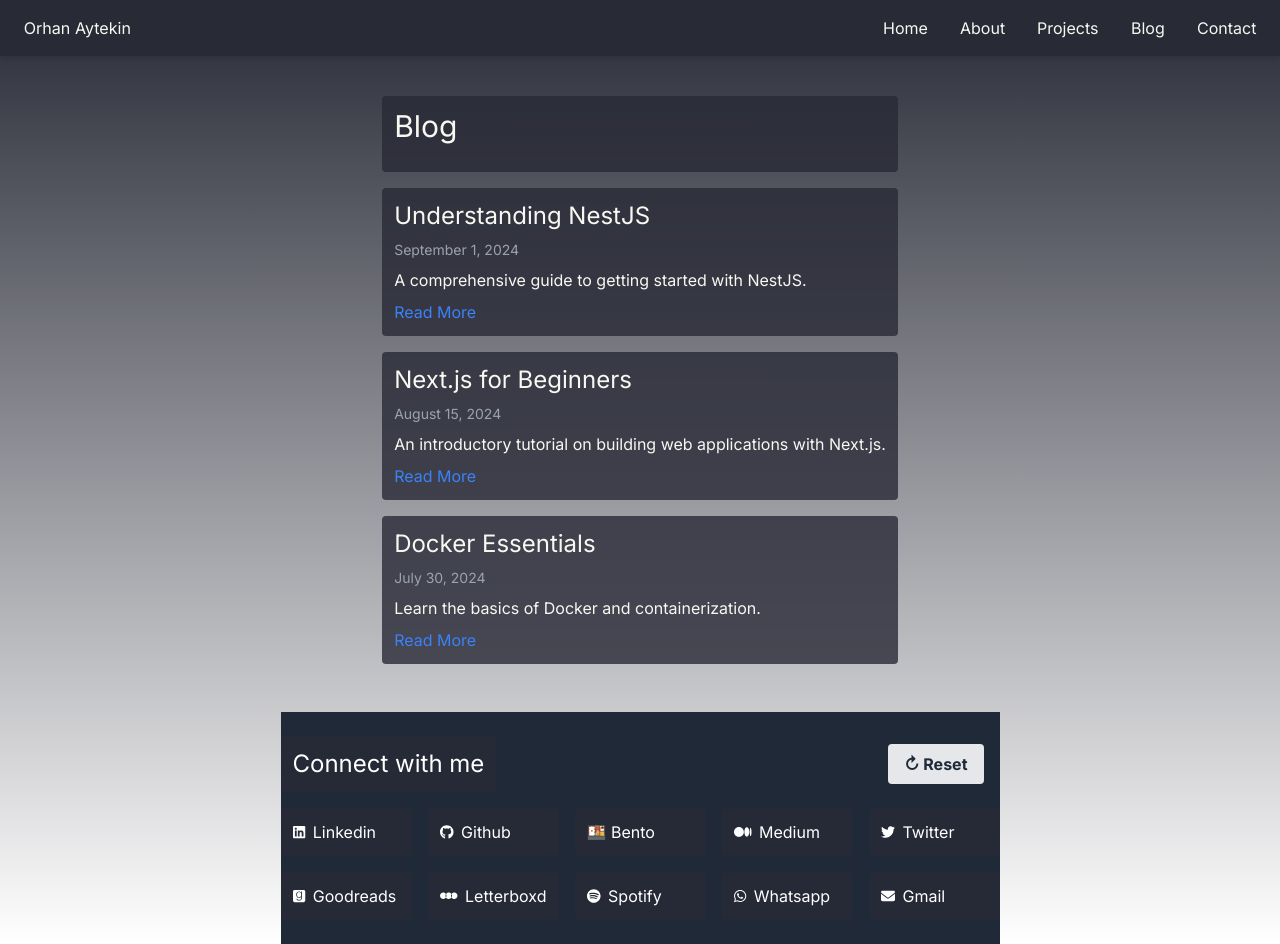
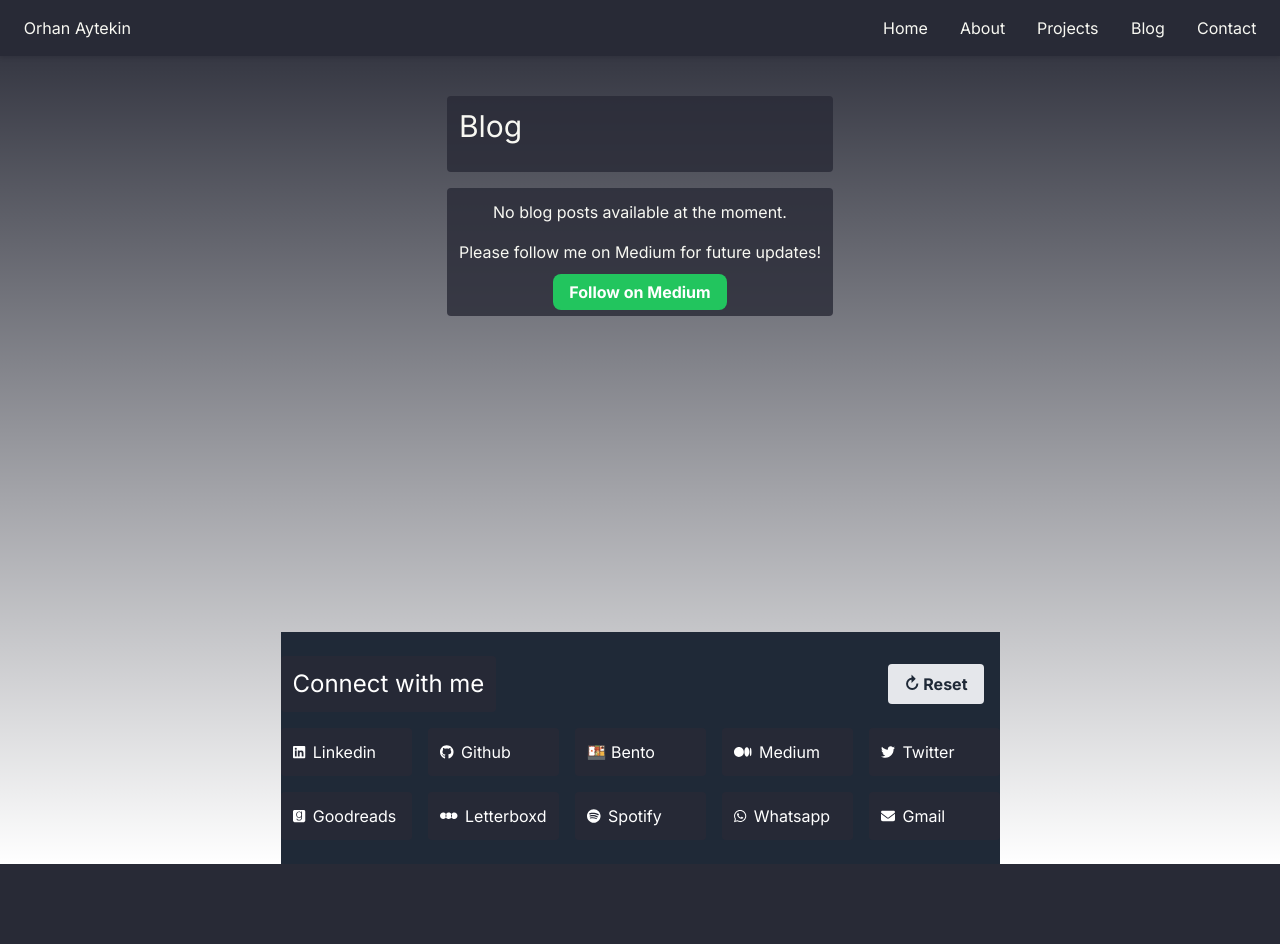
Before and after one commit to orhanaytekin/orhanaytekin.github.io, a Next.js app: page /orhanaytekin.github.io/blog in a window 1280 px wide. After the commit the page ends 864 px from the top, so only its background shows below. Built offline with nearby package versions, Linux system fonts and the light colour scheme.

Commit message:
fix: blog posts

```diff
--- a/src/components/BlogSection.tsx
+++ b/src/components/BlogSection.tsx
@@ -1,26 +1,16 @@
 "use client";
 
 import DraggableResizableComponent from './DraggableResizableComponent';
+import { SOCIALS } from '../constants/socials';
 
-const blogs = [
-  {
-    title: 'Understanding NestJS',
-    date: 'September 1, 2024',
-    description: 'A comprehensive guide to getting started with NestJS.',
-    link: 'https://medium.com/@orhanaytek1n/understanding-nestjs',
-  },
-  {
-    title: 'Next.js for Beginners',
-    date: 'August 15, 2024',
-    description: 'An introductory tutorial on building web applications with Next.js.',
-    link: 'https://medium.com/@orhanaytek1n/next-js-for-beginners',
-  },
-  {
-    title: 'Docker Essentials',
-    date: 'July 30, 2024',
-    description: 'Learn the basics of Docker and containerization.',
-    link: 'https://medium.com/@orhanaytek1n/docker-essentials',
-  },
+interface Blog {
+  title: string;
+  date: string;
+  description: string;
+  link: string;
+}
+
+const blogs: Blog[] = [
 ];
 
 const BlogSection = () => {
@@ -29,7 +19,8 @@ const BlogSection = () => {
       <DraggableResizableComponent>
         <h2 className="text-3xl mb-4">Blog</h2>
       </DraggableResizableComponent>
-      {blogs.map((blog, index) => (
+      {blogs.length > 0 ? (
+        blogs.map((blog, index) => (
           <DraggableResizableComponent key={index}>
             <div className="card">
               <h3 className="text-2xl mb-2">{blog.title}</h3>
@@ -38,7 +29,23 @@ const BlogSection = () => {
               <a href={blog.link} className="text-blue-500 hover:underline">Read More</a>
             </div>
           </DraggableResizableComponent>
-      ))}
+        ))
+      ) : (
+        <DraggableResizableComponent>
+          <div className="card text-center">
+            <p className="mb-4">No blog posts available at the moment.</p>
+            <p className="mb-4">Please follow me on Medium for future updates!</p>
+            <a
+              href={SOCIALS.medium}
+              target="_blank"
+              rel="noopener noreferrer"
+              className="bg-green-500 hover:bg-green-600 text-white font-bold py-2 px-4 rounded-lg transition duration-300 ease-in-out"
+            >
+              Follow on Medium
+            </a>
+          </div>
+        </DraggableResizableComponent>
+      )}
     </section>
   );
 };
```
Lines whose indentation alone changed are shown as unchanged.
